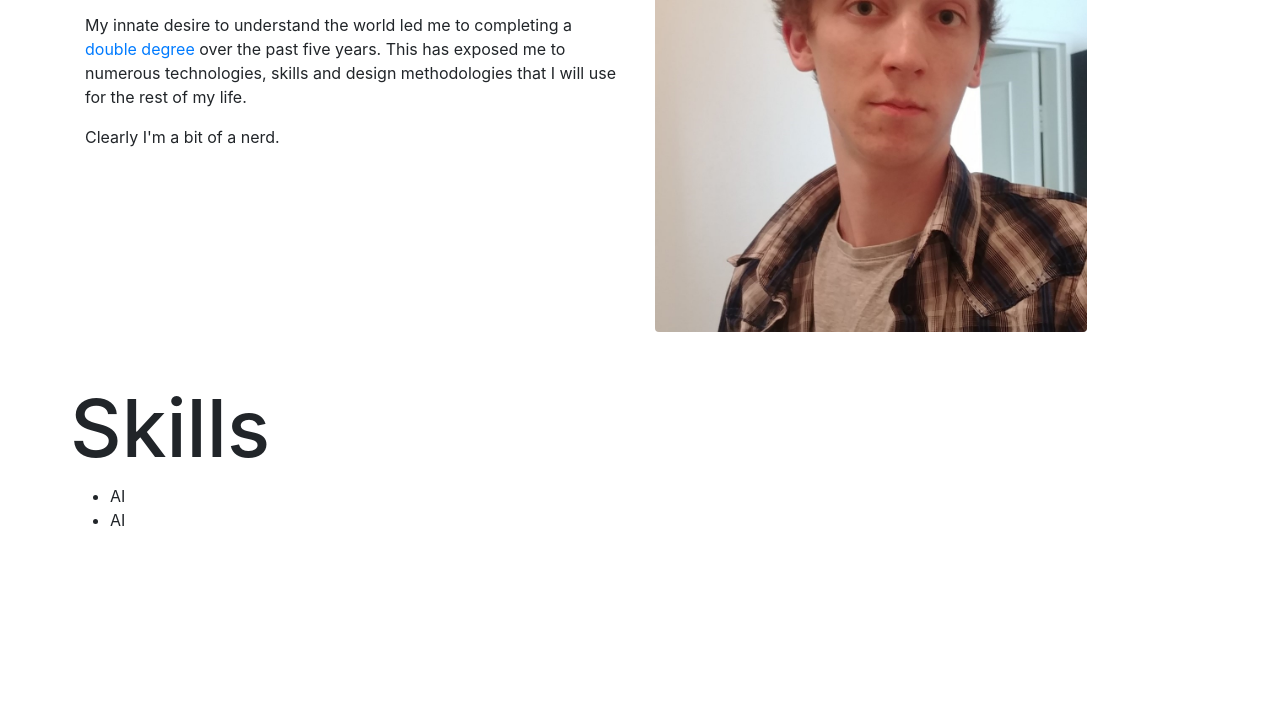
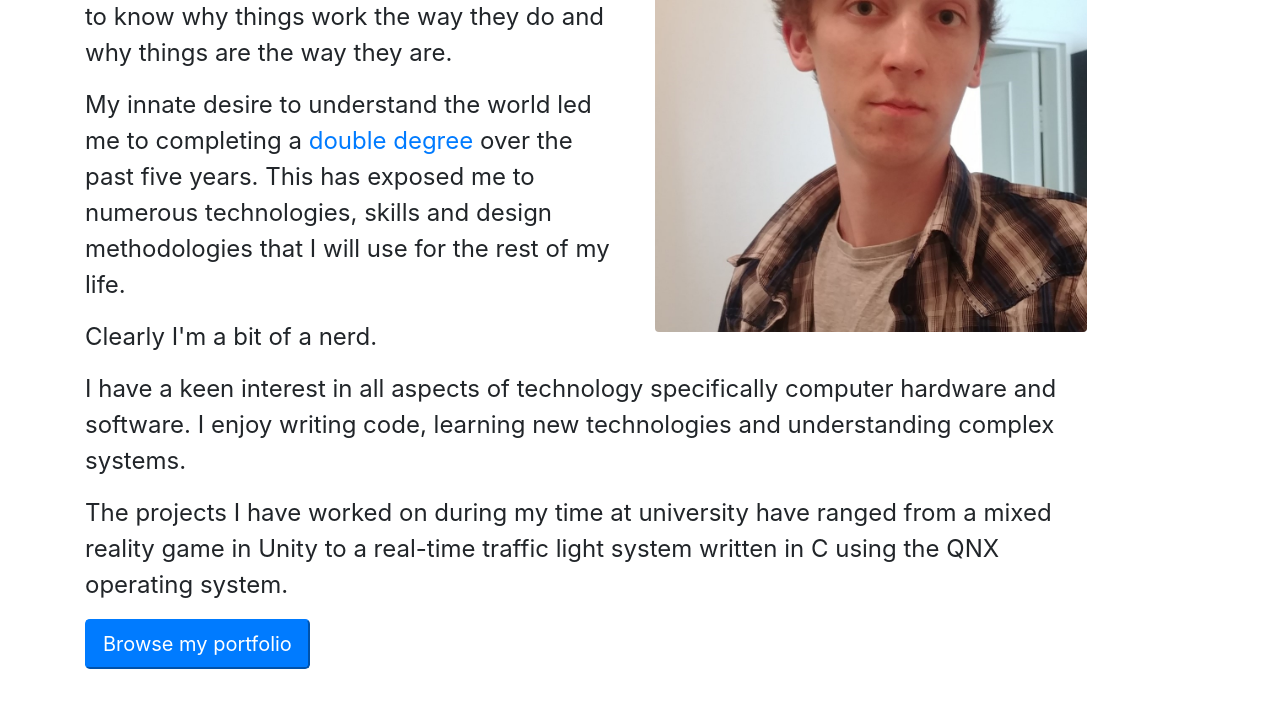
Before and after one commit to DanielMMilner/DanMilner.github.io, a website: page index.html in a window 1280 px wide. Shown: the part 796-1513 px from the top of the page. Before the commit the page ends 1344 px from the top, so only its background shows below. Drawn offline with Linux system fonts and the light colour scheme.

Commit message:
Updated about me section

```diff
--- a/css/home.css
+++ b/css/home.css
@@ -1,16 +1,20 @@
 .home_banner {
-    background-image: url("../assets/background2.jpg");
+    background-image: url("../assets/background4.jpg");
     background-repeat: no-repeat;
-    background-color: rgba(255, 255, 255, 0.774);
     background-size: 100%;
+    background-attachment: fixed;
     padding-top: 10%;
     padding-bottom: 10%;
+
+    background-color: rgba(0, 0, 0, 0.3);
+    background-blend-mode: multiply;
 }
 
 .home_banner h2 {
     font-size: 10em;
     text-align: center;
 }
+
 .home_banner p {
     padding-top: 80px;
     font-size: 1.7em;
@@ -18,7 +22,7 @@
 }
 
 .about_me{
-    background-color: white;
+    font-size: 1.5em;
 }
 
 .profile img{
--- a/index.html
+++ b/index.html
@@ -34,51 +34,47 @@
   </div>
 
   <!-- About Me Content -->
-  <div class="about_me pt-5">
+  <div class="about_me pt-5 pb-5">
     <div class="container">
-      <div class = "row">
-        <div class = "col-md-6">
-          <h2 style="font-size: 5em">
+      <div class="row">
+        <div class="col-md-6">
+          <h2 class="pb-4" style="font-size: 3em">
             About me
           </h2>
           <p>
-            I'm someone who likes to solve problems. I like to know why things work the way they do and why things are the way they are.
+            I'm someone who likes to solve problems. I like to know why things work the way they do and why things are
+            the way they are.
           </p>
 
           <p>
-            My innate desire to understand the world led me to completing a <a href="http://www1.rmit.edu.au/browse;ID=SPGBH091CNHDDAUSCY">double degree</a> over the past five years. This has exposed me to numerous technologies, skills and design methodologies that I will use for the rest of my life.
+            My innate desire to understand the world led me to completing a <a
+              href="http://www1.rmit.edu.au/browse;ID=SPGBH091CNHDDAUSCY">double degree</a> over the past five years.
+            This has exposed me to numerous technologies, skills and design methodologies that I will use for the rest
+            of my life.
           </p>
 
           <p>
             Clearly I'm a bit of a nerd.
           </p>
         </div>
-        <div class = "col-md-6">
+        <div class="col-md-6">
           <div class="profile">
             <img class="img-fluid rounded" src="assets\me2.jpg">
           </div>
         </div>
       </div>
-    </div>
-  </div>
-
-  <!-- Portfolio Content -->
-  <div class="portfolio pt-5">
-    <div class = "container">
       <div class="row">
-        <h2 style="font-size: 5em">
-            Skills
-        </h2>
-      </div>
-      <div class="row">
-        <ul>
-          <li>
-            AI
-          </li>
-          <li>
-            AI
-          </li>
-        </ul>
+        <div class="col-md-11">
+          <p>
+            I have a keen interest in all aspects of technology specifically computer hardware and software. I enjoy
+            writing code, learning new technologies and understanding complex systems.
+          </p>
+          <p>
+            The projects I have worked on during my time at university have ranged from a mixed reality game in Unity to
+            a real-time traffic light system written in C using the QNX operating system.
+          </p>
+          <button type="button" class="btn-lg btn-primary">Browse my portfolio</button>
+        </div>
       </div>
     </div>
   </div>
```
Also changed, not shown: assets/background.jpg (deleted), assets/background2.jpg (deleted), assets/background4.jpg (added), assets/me.jpg (deleted).
